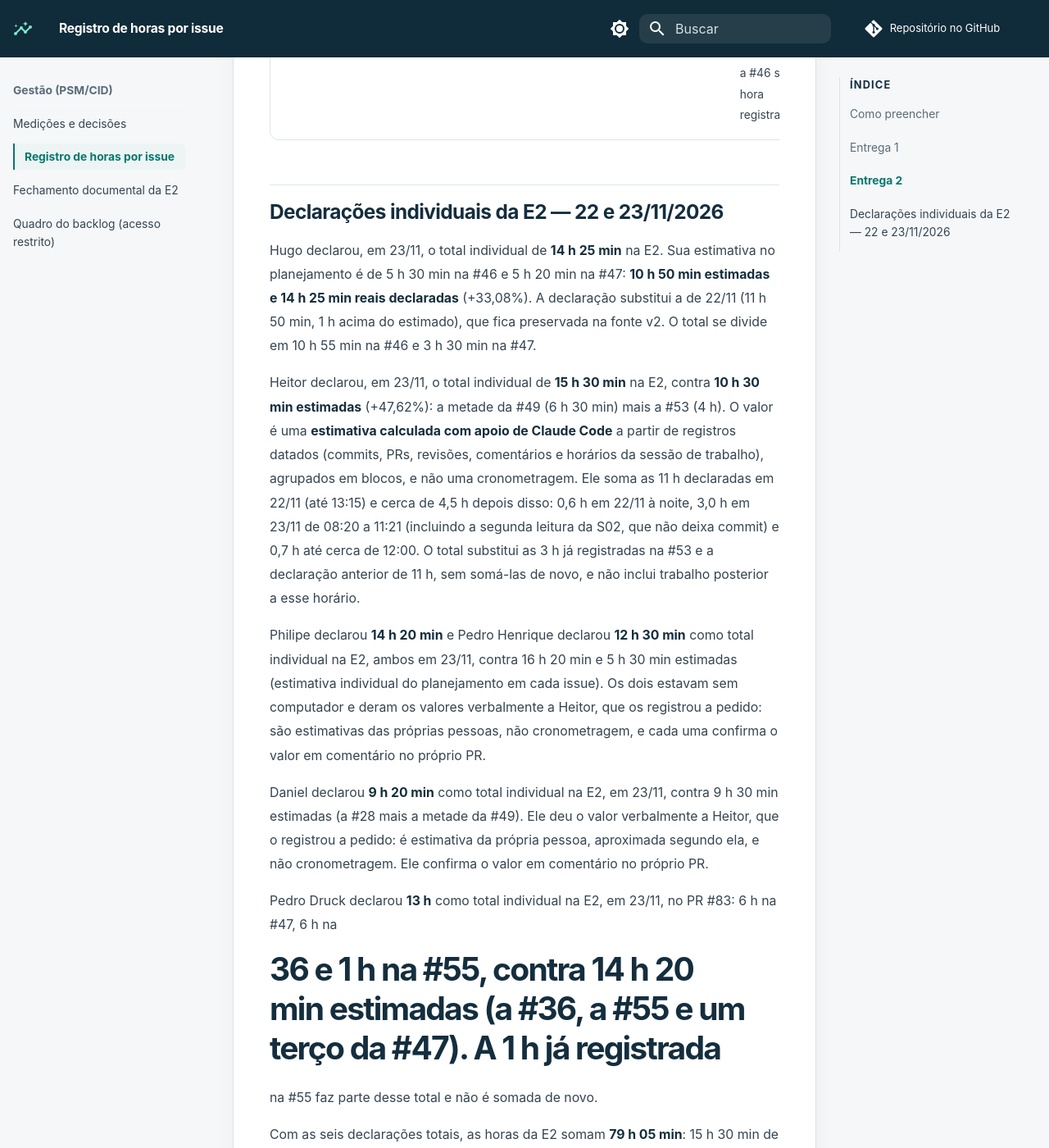
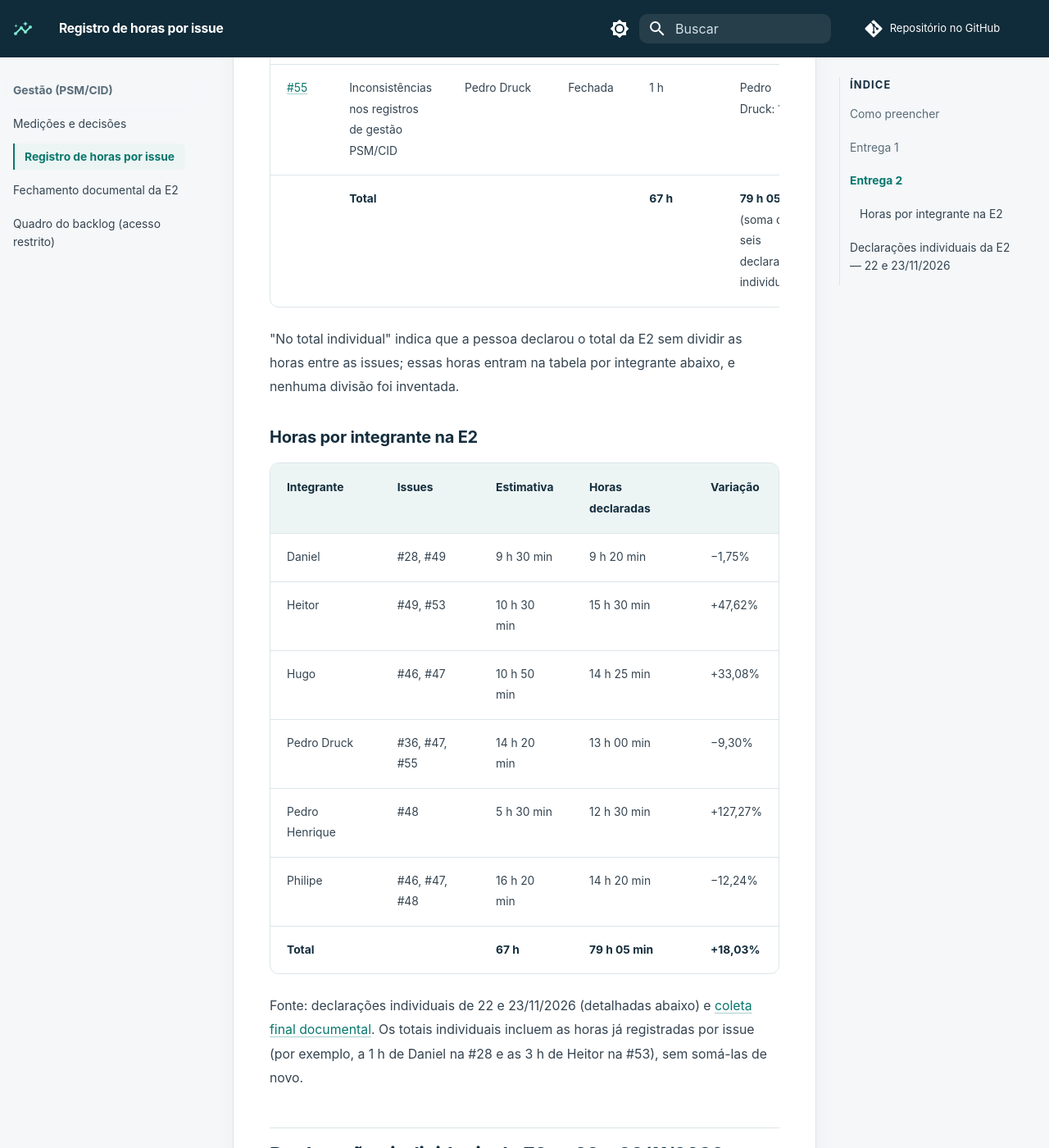
Before and after one commit to FCTE-Qualidade-de-Software-1/2026-2_T02_KATHERINE_JOHNSON, an MkDocs documentation site: the page built from docs/gestao-horas.md, in a window 1280 px wide and 1400 px high, scrolled down 4912 px. Shown: the whole window at 82% size. Built offline with MkDocs 1.6.1 and Material for MkDocs 9.7.7, drawn with Linux system fonts in a browser that asks for light colours; comment, search, counter and statistics services are not loaded; some of the changed text lies outside the part shown.

Commit message:
docs(gestao): preenche a planilha de horas da E2 na GitPage
Preenche as horas gastas por issue com o que cada integrante declarou
(sem rateio) e acrescenta a tabela de horas por integrante: 67 h
estimadas e 79 h 05 min declaradas pelos seis integrantes (+18,03%).

```diff
--- a/docs/gestao-horas.md
+++ b/docs/gestao-horas.md
@@ -53,17 +53,35 @@ As estimativas da E2 aplicam o fator de correção da E1 (+10%) e a margem de se
 
 | Issue | Tarefa | Responsável | Situação | Estimativa | Horas gastas |
 |---|---|---|---|---|---|
-| [#28](https://github.com/FCTE-Qualidade-de-Software-1/2026-2_T02_KATHERINE_JOHNSON/issues/28) | Correções do Ponto de Controle 1 | Daniel | Fechada | 3 h | 1 h |
-| [#46](https://github.com/FCTE-Qualidade-de-Software-1/2026-2_T02_KATHERINE_JOHNSON/issues/46) | Fase 3: plano de avaliação | Hugo, Philipe | Fechada | 11 h | |
-| [#47](https://github.com/FCTE-Qualidade-de-Software-1/2026-2_T02_KATHERINE_JOHNSON/issues/47) | Fase 4: coleta das medições e dados brutos | Hugo, Pedro Druck, Philipe | Aberta | 16 h | |
-| [#48](https://github.com/FCTE-Qualidade-de-Software-1/2026-2_T02_KATHERINE_JOHNSON/issues/48) | Fase 4: análise, respostas GQM e julgamento | Pedro Henrique, Philipe | Aberta | 11 h | |
-| [#36](https://github.com/FCTE-Qualidade-de-Software-1/2026-2_T02_KATHERINE_JOHNSON/issues/36) | Ação de melhoria obrigatória | Pedro Druck | Aberta | 8 h | |
-| [#49](https://github.com/FCTE-Qualidade-de-Software-1/2026-2_T02_KATHERINE_JOHNSON/issues/49) | Fechamento da Entrega 2 | Daniel, Heitor | Aberta | 13 h | |
-| [#53](https://github.com/FCTE-Qualidade-de-Software-1/2026-2_T02_KATHERINE_JOHNSON/issues/53) | Coleta intermediária PSM/CID e slides de 11/11 | Heitor | Fechada | 4 h | 3 h |
-| [#55](https://github.com/FCTE-Qualidade-de-Software-1/2026-2_T02_KATHERINE_JOHNSON/issues/55) | Inconsistências nos registros de gestão PSM/CID | Pedro Druck | Fechada | 1 h | 1 h |
-| | **Total** | | | **67 h** | **5 h** (4 issues fechadas; a #46 sem hora registrada) |
+| [#28](https://github.com/FCTE-Qualidade-de-Software-1/2026-2_T02_KATHERINE_JOHNSON/issues/28) | Correções do Ponto de Controle 1 | Daniel | Fechada | 3 h | Daniel: 1 h |
+| [#46](https://github.com/FCTE-Qualidade-de-Software-1/2026-2_T02_KATHERINE_JOHNSON/issues/46) | Fase 3: plano de avaliação | Hugo, Philipe | Fechada | 11 h | Hugo: 10 h 55 min; Philipe: no total individual |
+| [#47](https://github.com/FCTE-Qualidade-de-Software-1/2026-2_T02_KATHERINE_JOHNSON/issues/47) | Fase 4: coleta das medições e dados brutos | Hugo, Pedro Druck, Philipe | Aberta | 16 h | Hugo: 3 h 30 min; Pedro Druck: 6 h; Philipe: no total individual |
+| [#48](https://github.com/FCTE-Qualidade-de-Software-1/2026-2_T02_KATHERINE_JOHNSON/issues/48) | Fase 4: análise, respostas GQM e julgamento | Pedro Henrique, Philipe | Aberta | 11 h | Pedro Henrique e Philipe: no total individual |
+| [#36](https://github.com/FCTE-Qualidade-de-Software-1/2026-2_T02_KATHERINE_JOHNSON/issues/36) | Ação de melhoria obrigatória | Pedro Druck | Fechada | 8 h | Pedro Druck: 6 h |
+| [#49](https://github.com/FCTE-Qualidade-de-Software-1/2026-2_T02_KATHERINE_JOHNSON/issues/49) | Fechamento da Entrega 2 | Daniel, Heitor | Aberta | 13 h | Daniel e Heitor: no total individual |
+| [#53](https://github.com/FCTE-Qualidade-de-Software-1/2026-2_T02_KATHERINE_JOHNSON/issues/53) | Coleta intermediária PSM/CID e slides de 11/11 | Heitor | Fechada | 4 h | Heitor: 3 h |
+| [#55](https://github.com/FCTE-Qualidade-de-Software-1/2026-2_T02_KATHERINE_JOHNSON/issues/55) | Inconsistências nos registros de gestão PSM/CID | Pedro Druck | Fechada | 1 h | Pedro Druck: 1 h |
+| | **Total** | | | **67 h** | **79 h 05 min** (soma das seis declarações individuais) |
 
+"No total individual" indica que a pessoa declarou o total da E2 sem dividir as horas entre as
+issues; essas horas entram na tabela por integrante abaixo, e nenhuma divisão foi inventada.
 
+### Horas por integrante na E2
+
+| Integrante | Issues | Estimativa | Horas declaradas | Variação |
+|---|---|---|---|---|
+| Daniel | #28, #49 | 9 h 30 min | 9 h 20 min | −1,75% |
+| Heitor | #49, #53 | 10 h 30 min | 15 h 30 min | +47,62% |
+| Hugo | #46, #47 | 10 h 50 min | 14 h 25 min | +33,08% |
+| Pedro Druck | #36, #47, #55 | 14 h 20 min | 13 h 00 min | −9,30% |
+| Pedro Henrique | #48 | 5 h 30 min | 12 h 30 min | +127,27% |
+| Philipe | #46, #47, #48 | 16 h 20 min | 14 h 20 min | −12,24% |
+| **Total** | | **67 h** | **79 h 05 min** | **+18,03%** |
+
+Fonte: declarações individuais de 22 e 23/11/2026 (detalhadas abaixo) e
+[coleta final documental](gestao-fechamento-e2.md). Os totais individuais incluem as horas já
+registradas por issue (por exemplo, a 1 h de Daniel na #28 e as 3 h de Heitor na #53), sem somá-las
+de novo.
 
 ## Declarações individuais da E2 — 22 e 23/11/2026
 
```
